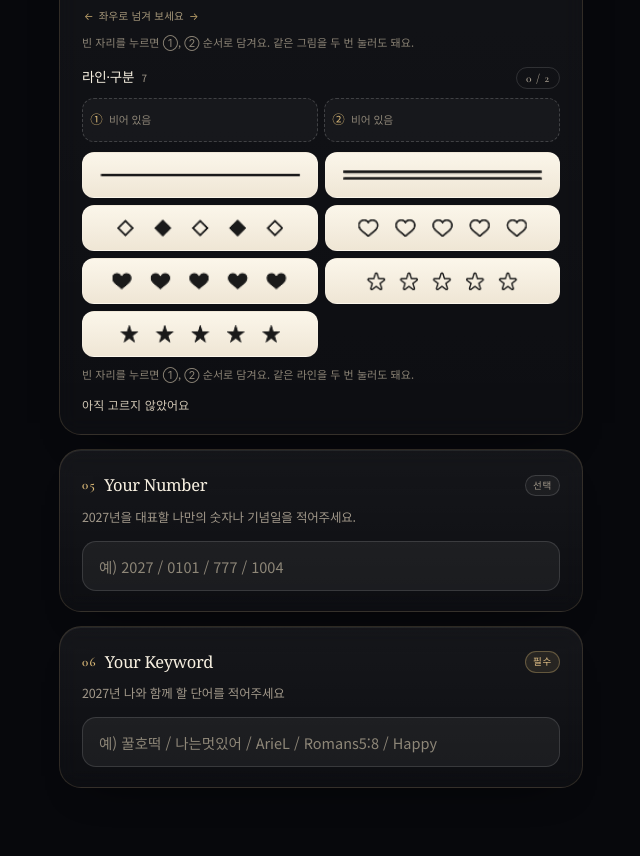
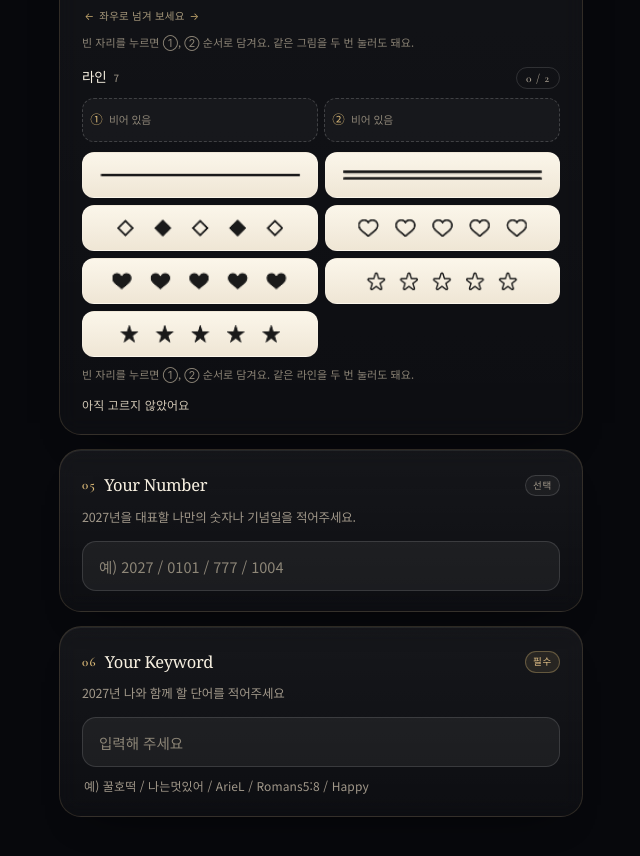
Before and after one commit to ithinminti-jpg/mood-2027, a plain HTML site: page index.html in a window 1280 px wide. Shown: the part 1462-2318 px from the top of the page, without its empty margins (319-959 px from the left). Drawn offline with nearby package versions, Linux system fonts and the light colour scheme.

Commit message:
fix: 키워드 예시를 입력칸 아래 안내 문구로 옮겨 390px에서도 전부 보이게, 같은 그림 두 번 탭 시 ①·② 중복 선택 보장(취소 없음), 라인·구분 → 라인, 캐시버스터 m

```diff
--- a/app.js
+++ b/app.js
@@ -17,7 +17,7 @@
     colorId: null,
     moodKey: null,
     arts: [null, null],   // 그림 자리 ①, ② (같은 항목 중복 허용)
-    lines: [null, null]   // 라인·구분 자리 ①, ②
+    lines: [null, null]   // 라인 자리 ①, ②
   };
 
   let DATA = null;
@@ -227,7 +227,8 @@
   }
 
   /* 한 번 누르면 빈 자리(① → ②)에 담기고, 둘 다 차 있으면 ② 자리를 바꾼다.
-     같은 항목을 두 번 누르면 ①·②에 같은 것이 담긴다. */
+     같은 항목을 두 번 누르면 ①·②에 같은 것이 담긴다.
+     이미 담긴 항목을 다시 눌러도 절대 취소(해제)되지 않는다 — 비우기는 위의 슬롯 칩 ×로만. */
   function pick(kind, id) {
     const arr = slotsOf(kind);
     let slot = arr.indexOf(null);
@@ -241,8 +242,10 @@
 
     const name = iconName(id);
     const hintId = kind === 'art' ? 'artHint' : 'lineHint';
-    if (replaced) {
+    if (replaced && replaced !== id) {
       notice(hintId, `${MARKS[slot]} 자리의 ‘${iconName(replaced)}’${josa(iconName(replaced), '을', '를')} ‘${name}’${josa(name, '으로', '로')} 바꿨어요.`, true);
+    } else if (replaced && replaced === id) {
+      notice(hintId, `① ② 자리에 이미 같은 ‘${name}’${josa(name, '이', '가')} 담겨 있어요. 자리를 비우려면 위의 ×를 눌러 주세요.`, true);
     } else if (arr[0] && arr[1] && arr[0] === arr[1]) {
       notice(hintId, `① ② 자리에 같은 ‘${name}’${josa(name, '을', '를')} 담았어요.`, true);
     } else {
--- a/data.json
+++ b/data.json
@@ -1410,7 +1410,7 @@
   },
   {
    "key": "line",
-   "label": "라인·구분",
+   "label": "라인",
    "hint": "선과 도형"
   }
  ],
--- a/index.html
+++ b/index.html
@@ -13,7 +13,7 @@
 <link rel="preconnect" href="https://fonts.googleapis.com">
 <link rel="preconnect" href="https://fonts.gstatic.com" crossorigin>
 <link href="https://fonts.googleapis.com/css2?family=Noto+Serif+KR:wght@300;500;700&family=Noto+Sans+KR:wght@300;400;500;700&family=Nanum+Pen+Script&family=Cormorant+Garamond:ital,wght@0,300;0,400;0,600;1,400&display=swap" rel="stylesheet">
-<link rel="stylesheet" href="styles.css?v=20271120l">
+<link rel="stylesheet" href="styles.css?v=20271120m">
 </head>
 <body>
 <div class="sky" aria-hidden="true"></div>
@@ -198,9 +198,9 @@
       </div>
 
       <div class="pick-block" id="blockLine">
-        <div class="pick-head"><h3>라인·구분</h3><span class="pick-count">7</span><span class="pick-state" id="lineState">0 / 2</span></div>
+        <div class="pick-head"><h3>라인</h3><span class="pick-count">7</span><span class="pick-state" id="lineState">0 / 2</span></div>
         <div class="slots" id="lineSlots" role="group" aria-label="고른 라인 자리"></div>
-        <div class="line-grid" id="lineGrid" role="group" aria-label="라인·구분 7종"></div>
+        <div class="line-grid" id="lineGrid" role="group" aria-label="라인 7종"></div>
         <p class="pick-hint" id="lineHint">빈 자리를 누르면 ①, ② 순서로 담겨요. 같은 라인을 두 번 눌러도 돼요.</p>
       </div>
 
@@ -228,8 +228,9 @@
       </header>
       <p class="panel-desc">2027년 나와 함께 할 단어를 적어주세요</p>
       <div class="field">
-        <input type="text" id="inputKeyword" name="keyword" maxlength="24" placeholder="예) 꿀호떡 / 나는멋있어 / ArieL / Romans5:8 / Happy" aria-label="Your Keyword">
+        <input type="text" id="inputKeyword" name="keyword" maxlength="24" placeholder="입력해 주세요" aria-label="Your Keyword" aria-describedby="keywordExamples">
       </div>
+      <p class="field-hint" id="keywordExamples">예) <span class="ex">꿀호떡</span> / <span class="ex">나는멋있어</span> / <span class="ex">ArieL</span> / <span class="ex">Romans5:8</span> / <span class="ex">Happy</span></p>
       <p class="error" id="errKeyword" hidden>단어를 적어 주세요.</p>
     </section>
 
@@ -262,6 +263,6 @@
   </div>
 </div>
 
-<script src="app.js?v=20271120l"></script>
+<script src="app.js?v=20271120m"></script>
 </body>
 </html>
--- a/styles.css
+++ b/styles.css
@@ -260,6 +260,17 @@ main,header,footer,.dock{position:relative;z-index:1}
   caret-color:var(--gold);
 }
 .field input::placeholder{color:#8e8778;font-size:14.5px}
+/* 입력칸 placeholder에 다 들어가지 않는 예시는 입력칸 바로 아래 안내 문구로 줄바꿔 모두 보이게 둔다 */
+.field-hint{
+  margin:8px 2px 0;
+  font-size:12px;
+  line-height:1.75;
+  letter-spacing:0.01em;
+  color:var(--muted);
+  word-break:keep-all;
+  overflow-wrap:break-word;
+}
+.field-hint .ex{white-space:nowrap}
 .field input:focus{
   border-color:rgba(217,184,119,.62);
   background:rgba(255,255,255,.08);
@@ -426,6 +437,8 @@ main,header,footer,.dock{position:relative;z-index:1}
   cursor:pointer;
   transition:all .16s ease;
   -webkit-tap-highlight-color:transparent;
+  /* 같은 칸을 연속으로 두 번 탭할 때 더블탭 줌으로 두 번째 탭이 먹히지 않도록 */
+  touch-action:manipulation;
 }
 .icon-cell:hover{border-color:rgba(217,184,119,.6);background:linear-gradient(180deg, #fffdf6 0%, #f6efe0 100%)}
 .icon-cell img{
@@ -555,6 +568,7 @@ main,header,footer,.dock{position:relative;z-index:1}
   text-align:center;
   cursor:pointer;
   -webkit-tap-highlight-color:transparent;
+  touch-action:manipulation;
 }
 .slot-x:active{transform:scale(.94)}
 .slot:not(.filled) .slot-x{visibility:hidden}
```
